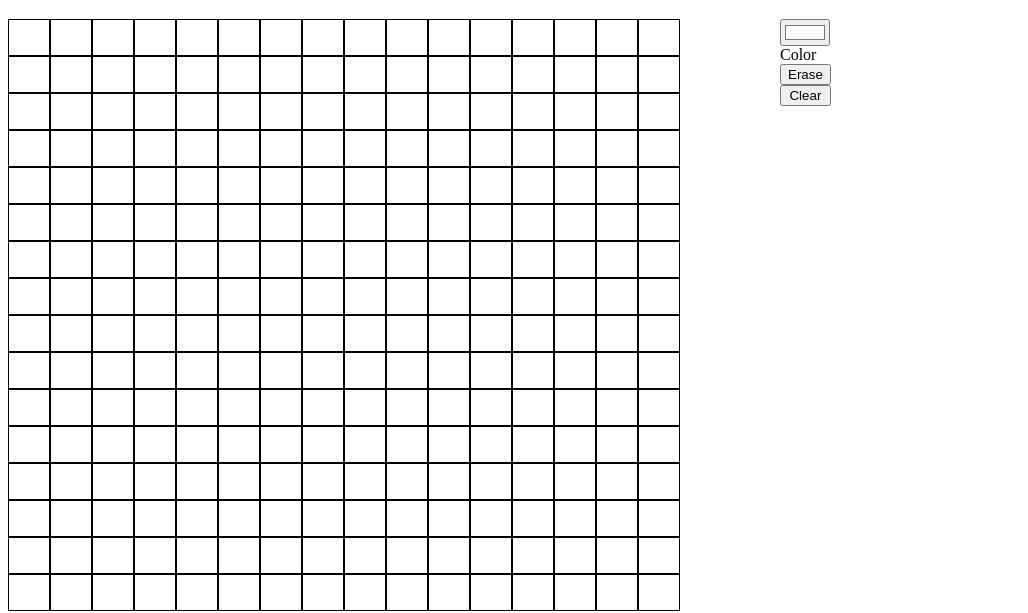
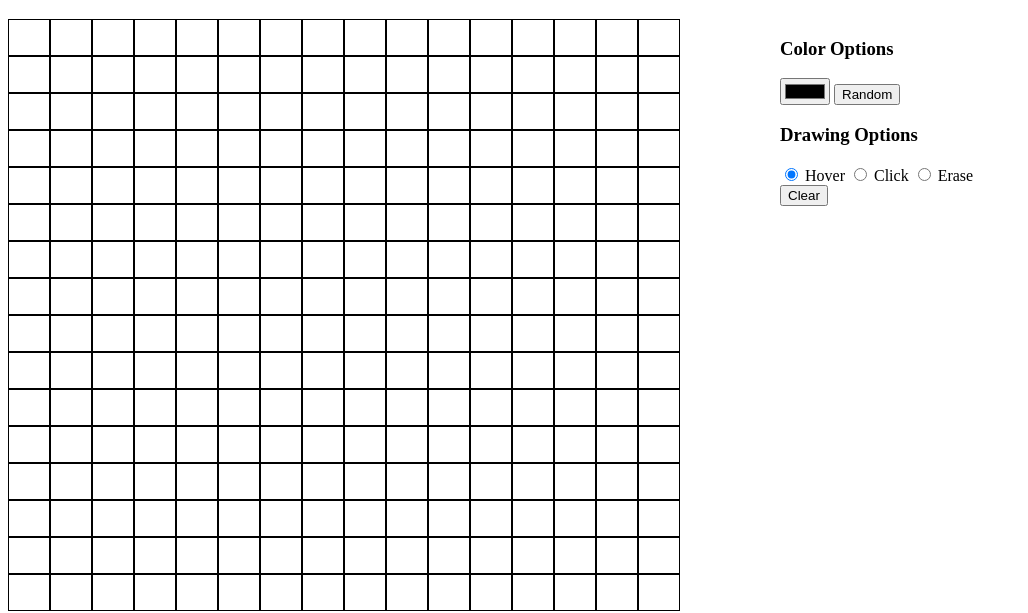
Before and after one commit to f-mental/4_etch_a_sketch, a plain HTML site: page index.html in a window 1280 px wide. Shown: the part 61-674 px from the top of the page, without its empty margins (0-1028 px from the left). Drawn offline with Linux system fonts and the light colour scheme.

Commit message:
Add needed buttons
Add buttons for different coloring options, random color buttons, and clear button (to clear the entire sketchpad)

```diff
--- a/index.html
+++ b/index.html
@@ -13,10 +13,25 @@
     <div class="pad">
         <div class="largest-div"></div>
         <div class="misc">
-            <input type="color" class="colorpicker" value="#ffffff">
-            <label for="color">Color</label>
-            <button>Erase</button>
-            <button>Clear</button>
+            <div class="colorpicker options">
+                <h3>Color Options</h3>
+                <input type="color" class="colorselect" value="#000000">
+                <button class="random">Random</button>
+            </div>
+            <div class="options">
+                <h3>Drawing Options</h3>
+                <form action="">
+                    <input type="radio" name="penstate" value="hover" checked>
+                    <label for="hover">Hover</label>
+                    <input type="radio" name="penstate" value="precise">
+                    <label for="click">Click</label>
+                    <input type="radio" name="penstate" value="erase">
+                    <label for="erase">Erase</label>
+                </form>
+            </div>
+            <div class="options">
+                <button class="clear">Clear</button>
+            </div>
         </div>
     </div>
 </body>
```
